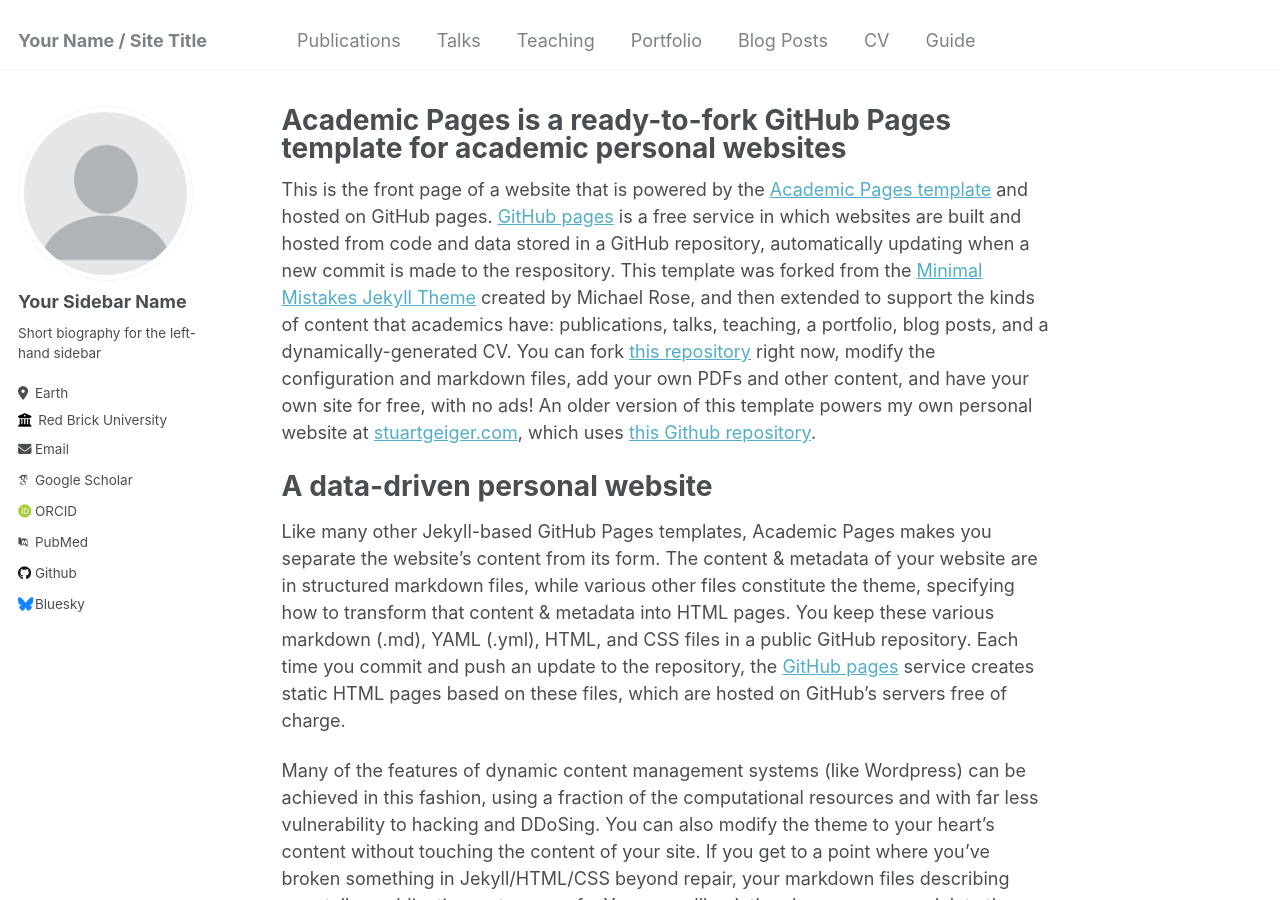
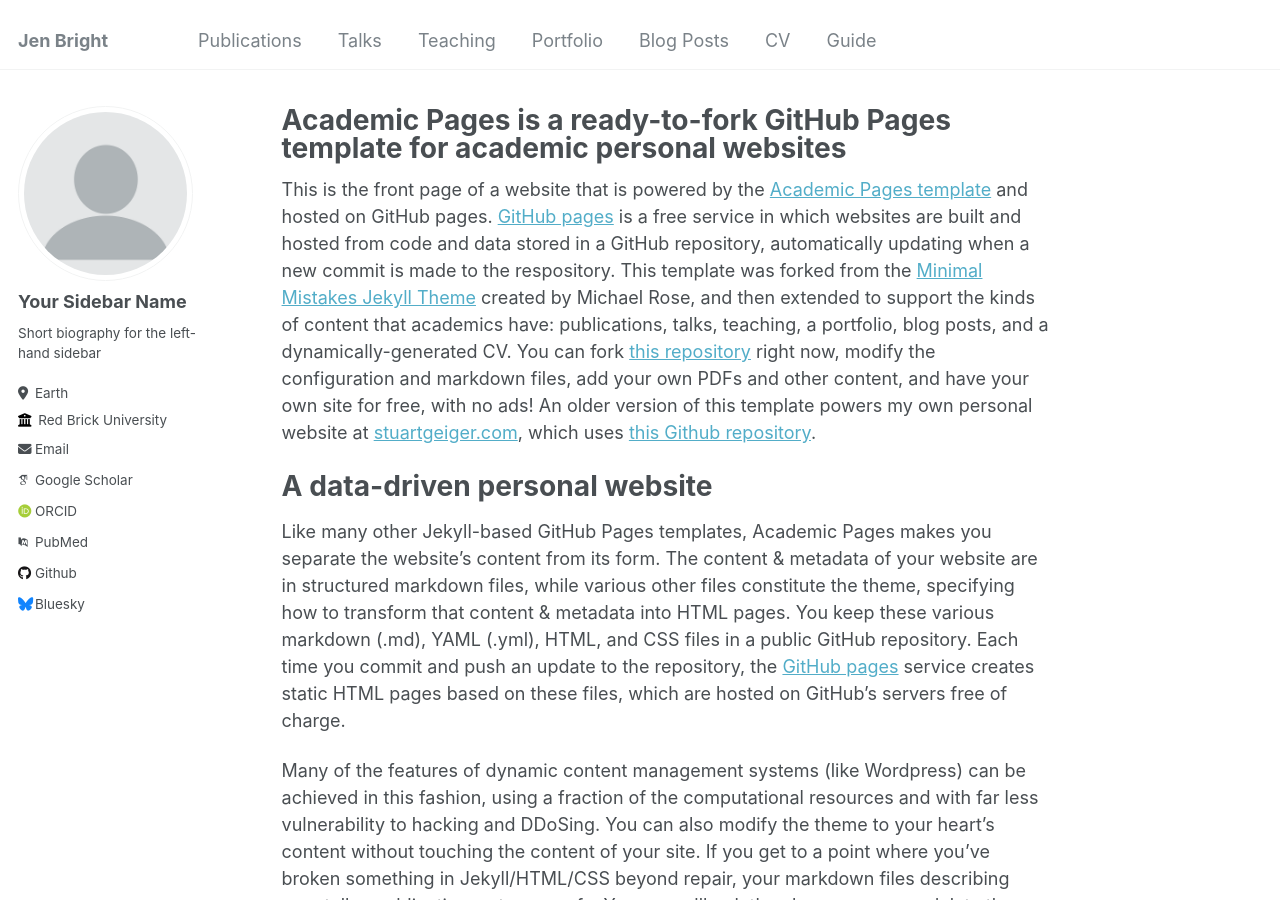
Before and after one commit to beekgeak/beekgeak.github.io, a Jekyll site: the page built from _pages/about.md, in a window 1280 px wide and 900 px high. Built offline with Jekyll 4.4.1, drawn with Linux system fonts in a browser that asks for light colours; some web fonts are replaced.

Commit message:
Initial comment

```diff
--- a/_config.yml
+++ b/_config.yml
@@ -7,14 +7,14 @@
 # server process.
 
 # Basic Site Settings
-locale                   : "en-US"
-title                    : "Your Name / Site Title"
+locale                   : "en-GB"
+title                    : "Jen Bright"
 title_separator          : "-"
 name                     : &name "Your Name"
 description              : &description "personal description"
-url                      : https://academicpages.github.io # the base hostname & protocol for your site e.g. "https://mmistakes.github.io"
+url                      : https://beekgeak.github.io # the base hostname & protocol for your site e.g. "https://mmistakes.github.io"
 baseurl                  : "" # the subpath of your site, e.g. "/blog"
-repository               : "academicpages/academicpages.github.io"
+repository               : "beekgeak.github.io"
 
 # Site Author - The following control what appear as part of the author content on the side bar.
 #               If a field is blank the icon and link will not appear, otherwise it will be shown.
@@ -76,7 +76,7 @@ author:
 
 # Site Settings
 teaser                   :  # filename of teaser fallback teaser image placed in /images/, .e.g. "500x300.png"
-breadcrumbs              : false # true, false (default)
+breadcrumbs              : true # true, false (default)
 words_per_minute         : 160
 future                   : true
 read_more                : "disabled" # if enabled, adds "Read more" links to excerpts
```
